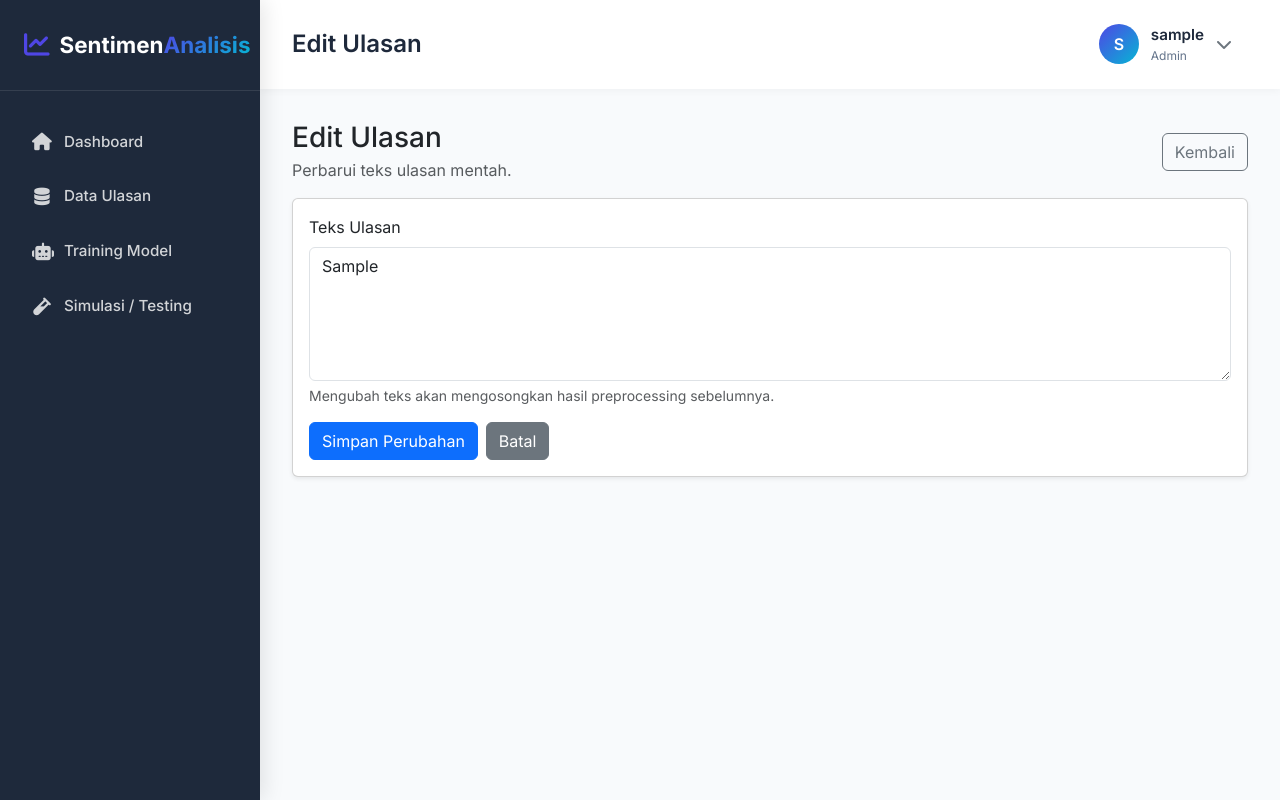
After one commit to Sahlil/Analisis-Sentimen-Ulasan-Gmaps-Pantai-Batakan-Baru, a Flask app: page /admin/edit_ulasan/1 in a window 1280 px wide. The commit adds this page. Run offline with Flask 3, Linux system fonts and the light colour scheme; a user stored in the database is signed in; tables that the repository leaves empty hold one stand-in row (values such as "Sample post"); parts of the project's set-up code (start-up, migrations or seed data) failed here and were passed over.

Commit message:
feat: add edit functionality for reviews and enhance preprocessing output with lexicon scores

```diff
--- a/app/controllers/admin.py
+++ b/app/controllers/admin.py
@@ -278,6 +278,27 @@ def hapus_ulasan(id):
     flash('Ulasan berhasil dihapus.', 'success')
     return redirect(url_for('admin.data_ulasan'))
 
+@admin_bp.route('/edit_ulasan/<int:id>', methods=['GET', 'POST'])
+@login_required
+def edit_ulasan(id):
+    ulasan = Ulasan.query.get_or_404(id)
+
+    if request.method == 'POST':
+        teks_asli = request.form.get('teks_asli', '').strip()
+        if not teks_asli:
+            flash('Teks ulasan tidak boleh kosong.', 'warning')
+            return render_template('admin/edit_ulasan.html', ulasan=ulasan)
+
+        ulasan.teks_asli = teks_asli
+        ulasan.teks_clean = None
+        ulasan.label = None
+        ulasan.tipe_data = None
+        db.session.commit()
+        flash('Ulasan berhasil diperbarui.', 'success')
+        return redirect(url_for('admin.data_ulasan'))
+
+    return render_template('admin/edit_ulasan.html', ulasan=ulasan)
+
 @admin_bp.route('/tambah_manual', methods=['GET', 'POST'])
 @login_required
 def tambah_manual():
--- a/app/templates/admin/data_ulasan.html
+++ b/app/templates/admin/data_ulasan.html
@@ -79,6 +79,12 @@
                   class="btn btn-sm btn-outline-info"
                 >
                   Detail
+                </a>
+                <a
+                  href="{{ url_for('admin.edit_ulasan', id=item.id) }}"
+                  class="btn btn-sm btn-outline-warning"
+                >
+                  Edit
                 </a>
                 <form
                   action="{{ url_for('admin.hapus_ulasan', id=item.id) }}"
--- /dev/null
+++ b/app/templates/admin/edit_ulasan.html
@@ -0,0 +1,46 @@
+{% extends "base.html" %} {% block page_title %}Edit Ulasan{% endblock %} {%
+block content %}
+<div class="d-flex justify-content-between align-items-center mb-3">
+  <div>
+    <h1 class="h3 mb-1">Edit Ulasan</h1>
+    <p class="text-muted mb-0">Perbarui teks ulasan mentah.</p>
+  </div>
+  <a
+    href="{{ url_for('admin.data_ulasan') }}"
+    class="btn btn-outline-secondary"
+  >
+    Kembali
+  </a>
+</div>
+
+<div class="card shadow-sm">
+  <div class="card-body">
+    <form
+      method="POST"
+      action="{{ url_for('admin.edit_ulasan', id=ulasan.id) }}"
+    >
+      <div class="mb-3">
+        <label for="teks_asli" class="form-label">Teks Ulasan</label>
+        <textarea
+          class="form-control"
+          id="teks_asli"
+          name="teks_asli"
+          rows="5"
+          required
+        >
+{{ ulasan.teks_asli }}</textarea
+        >
+        <div class="form-text">
+          Mengubah teks akan mengosongkan hasil preprocessing sebelumnya.
+        </div>
+      </div>
+      <div class="d-flex gap-2">
+        <button type="submit" class="btn btn-primary">Simpan Perubahan</button>
+        <a href="{{ url_for('admin.data_ulasan') }}" class="btn btn-secondary">
+          Batal
+        </a>
+      </div>
+    </form>
+  </div>
+</div>
+{% endblock %}
--- a/app/templates/admin/training_model.html
+++ b/app/templates/admin/training_model.html
@@ -335,7 +335,7 @@
             </div>
 
             <div>
-              <h5 class="fw-bold mb-3">Bagian 4: Simulasi "Bongkar Mesin"</h5>
+              <h5 class="fw-bold mb-3">Bagian 4: Simulasi </h5>
               {% if model_details.simulation %}
               <div class="alert alert-info">
                 <strong>Kalimat Uji:</strong> {{ model_details.simulation.text
--- a/app/templates/base.html
+++ b/app/templates/base.html
@@ -431,7 +431,7 @@
             <i class="fas fa-chevron-down text-secondary"></i>
           </a>
           <ul class="dropdown-menu dropdown-menu-end">
-            <li>
+            <!-- <li>
               <a class="dropdown-item" href="#"
                 ><i class="fas fa-user text-primary"></i> Profil Saya</a
               >
@@ -441,7 +441,7 @@
                 ><i class="fas fa-key text-warning"></i> Ganti Password</a
               >
             </li>
-            <li><hr class="dropdown-divider" /></li>
+            <li><hr class="dropdown-divider" /></li> -->
             <li>
               <a
                 class="dropdown-item text-danger"
```
Also changed, not shown: app/lib/preprocessing.py (+13 -2 lines), app/templates/admin/detail_ulasan.html (+31 -0 lines), app/templates/auth/login.html (+4 -4 lines), app/templates/landing.html (+7 -7 lines), app/models.py (line endings or trailing spaces), 1 other file.
